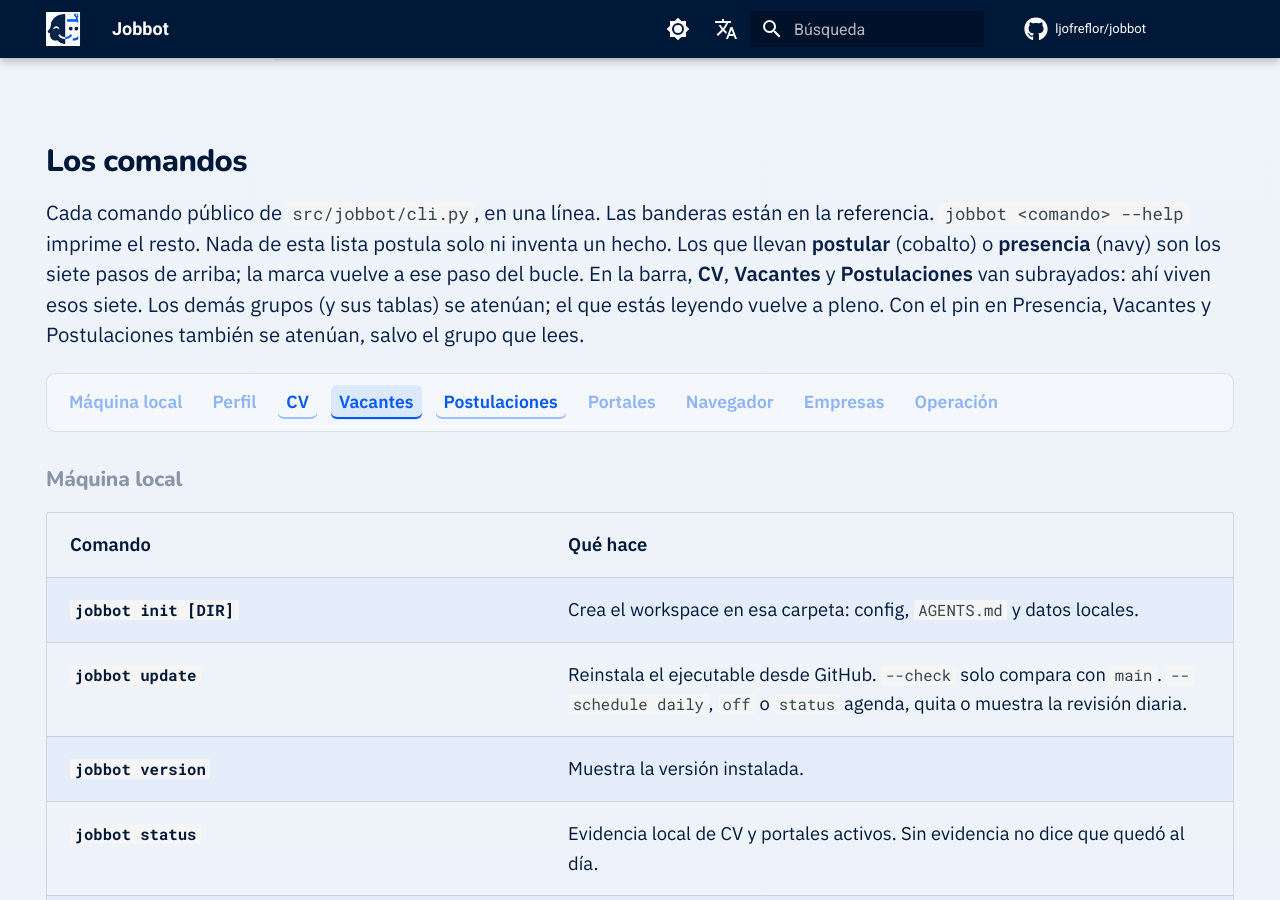
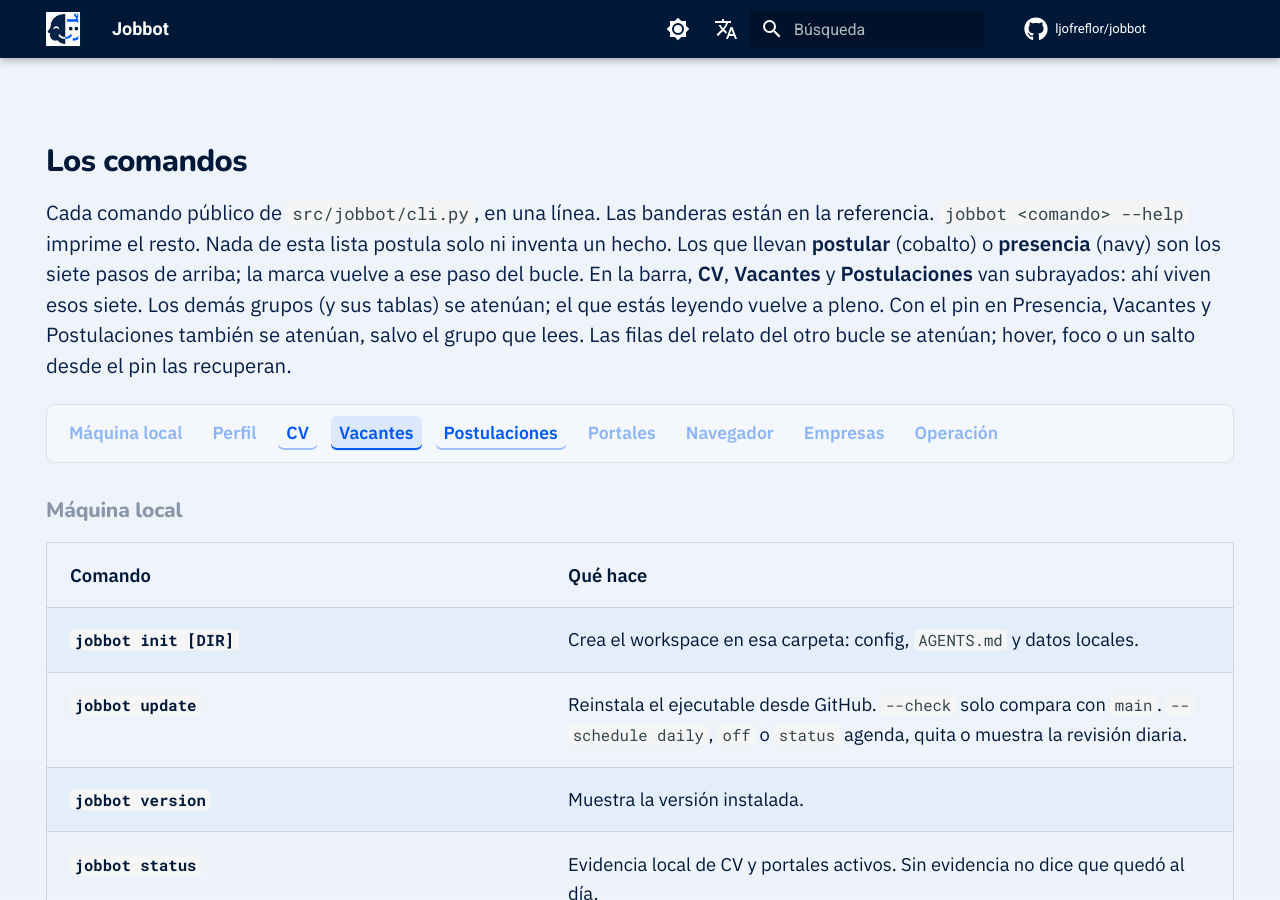
Before and after one commit to ljofreflor/jobbot, an MkDocs documentation site: the page built from docs/index.md, in a window 1280 px wide and 900 px high, scrolled down 9879 px. Built offline with MkDocs 1.6.1 and Material for MkDocs 9.7.7, drawn with Linux system fonts in a browser that asks for light colours; comment, search, counter and statistics services are not loaded.

Commit message:
docs(landing): say other-loop story rows soften in catalog
Catalog intro (ES/EN) notes that story rows of the other loop
soften, and hover, focus, or a pin jump restore them (items 136, 149).

Co-authored-by: Leonardo Andes Jofre Flor <leonardo.jofre+csld1@consalud.cl>

```diff
--- a/docs/index.md
+++ b/docs/index.md
@@ -183,7 +183,7 @@ evidencia, y foco en Chile / Latam en búsquedas y roundups.
 
 Cada comando público de `src/jobbot/cli.py`, en una línea. Las banderas están en la
 [referencia](comandos.md). `jobbot <comando> --help` imprime el resto. Nada de esta
-lista postula solo ni inventa un hecho. Los que llevan **postular** (cobalto) o **presencia** (navy) son los siete pasos de arriba; la marca vuelve a ese paso del bucle. En la barra, **CV**, **Vacantes** y **Postulaciones** van subrayados: ahí viven esos siete. Los demás grupos (y sus tablas) se atenúan; el que estás leyendo vuelve a pleno. Con el pin en Presencia, Vacantes y Postulaciones también se atenúan, salvo el grupo que lees.
+lista postula solo ni inventa un hecho. Los que llevan **postular** (cobalto) o **presencia** (navy) son los siete pasos de arriba; la marca vuelve a ese paso del bucle. En la barra, **CV**, **Vacantes** y **Postulaciones** van subrayados: ahí viven esos siete. Los demás grupos (y sus tablas) se atenúan; el que estás leyendo vuelve a pleno. Con el pin en Presencia, Vacantes y Postulaciones también se atenúan, salvo el grupo que lees. Las filas del relato del otro bucle se atenúan; hover, foco o un salto desde el pin las recuperan.
 
 <nav class="jb-cmdnav" aria-label="Grupos de comandos. Tab cae en el grupo actual; las flechas mueven entre grupos" aria-keyshortcuts="ArrowLeft ArrowRight Home End">
   <a href="#cmd-maquina" aria-controls="cmd-maquina">Máquina local</a>
```
Also changed, not shown: docs/en/index.md (+1 -1 lines).
